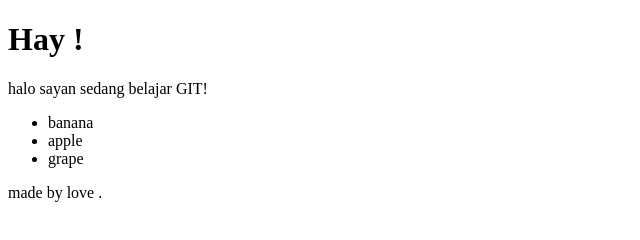
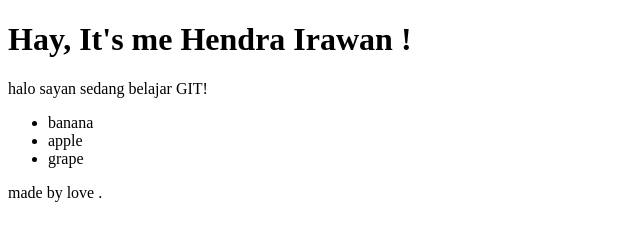
Before and after one commit to HendraAbuMalik/belajarhtml, a website: page index.html in a window 1280 px wide. Shown: the whole page, without its empty margins (0-640 px from the left). Drawn offline with Linux system fonts and the light colour scheme.

Commit message:
feat: Modifying h1

```diff
--- a/index.html
+++ b/index.html
@@ -6,7 +6,7 @@
     <title>Document</title>
   </head>
   <body>
-    <h1>Hay !</h1>
+    <h1>Hay, It's me Hendra Irawan !</h1>
     <p>halo sayan sedang belajar GIT!</p>
     <ul>
       <li>banana</li>
```
